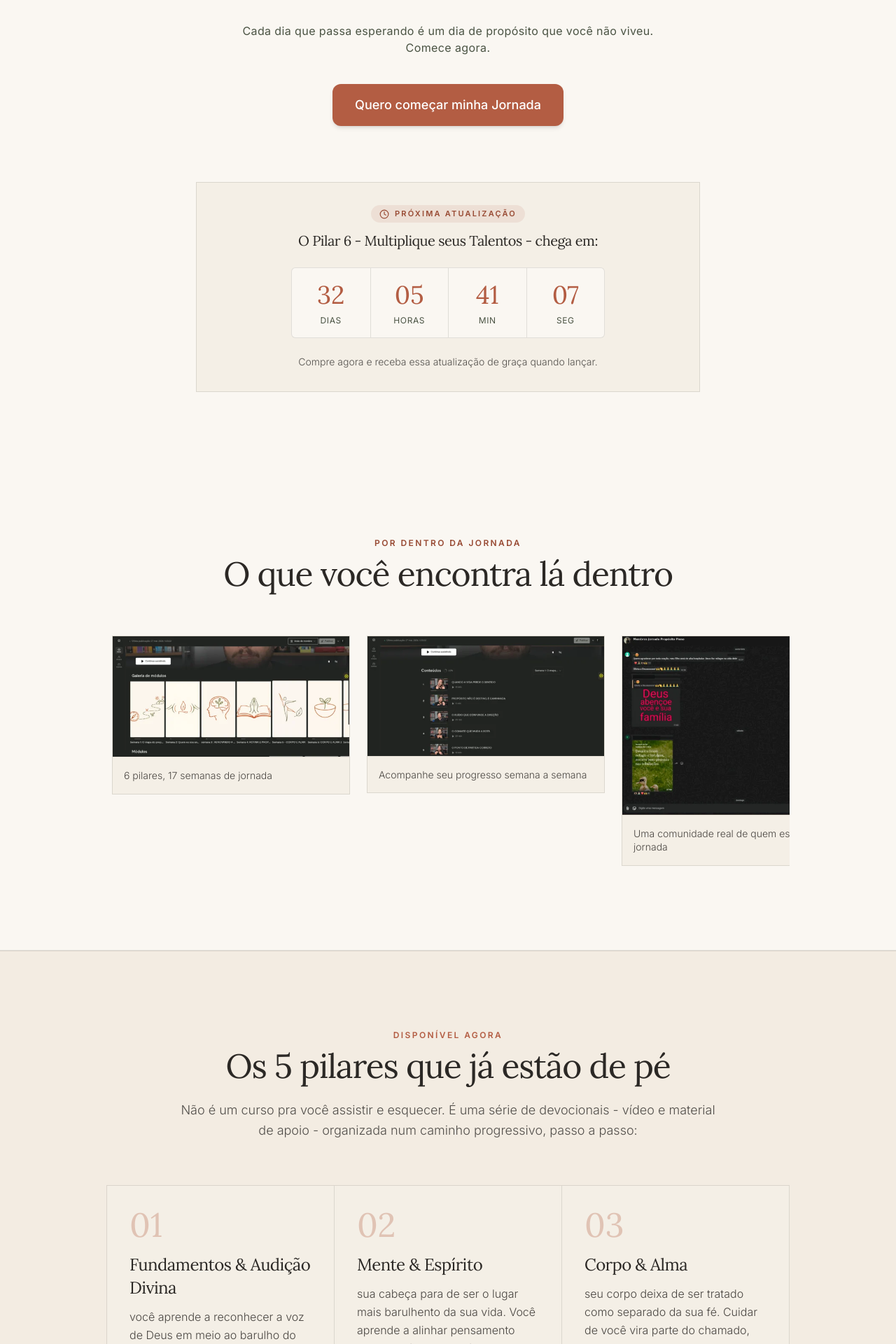
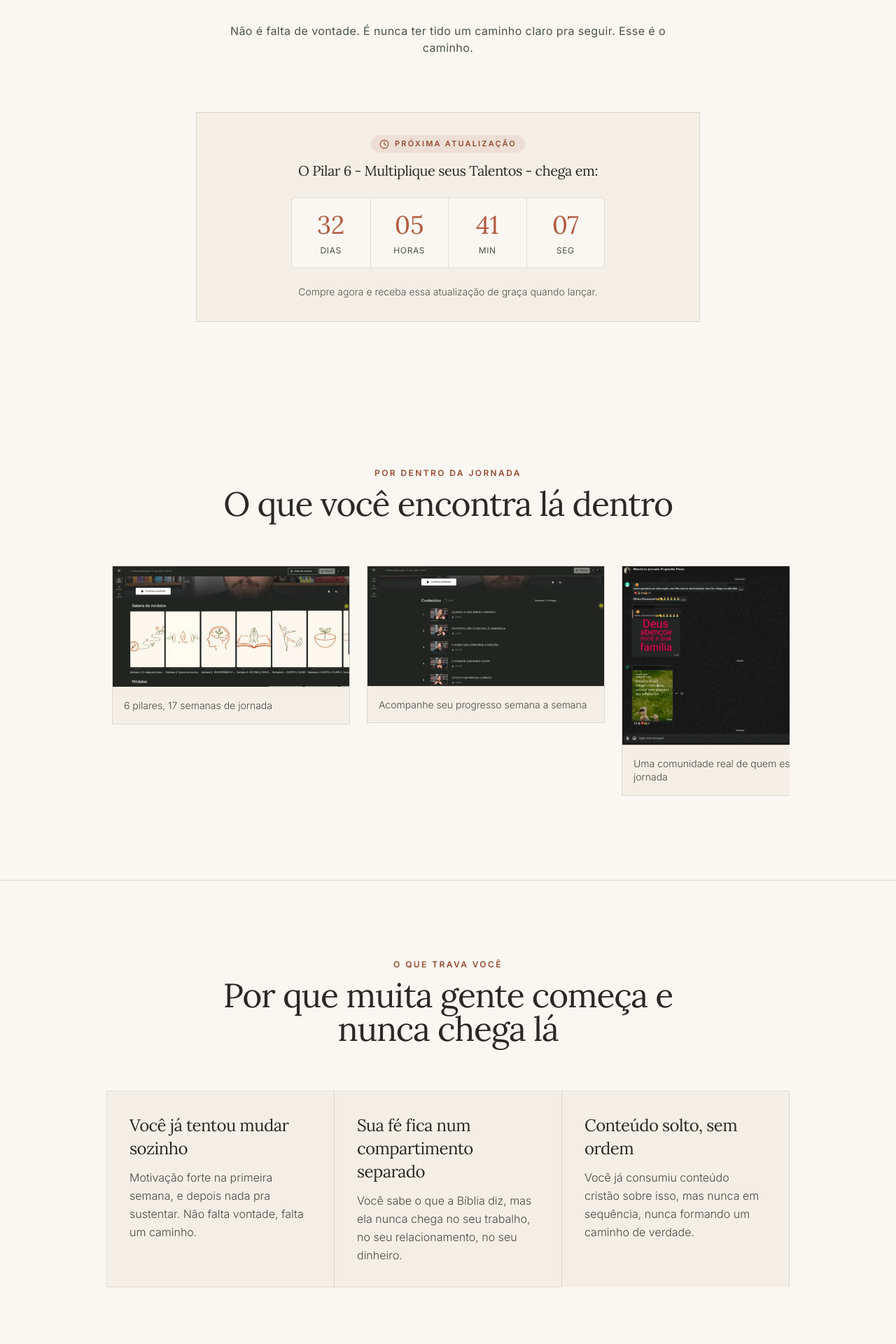
Before and after one commit to tiagoncosta/Jornada-Prop-sito-site-02, a React (Vite) app: page / in a window 1280 px wide. Shown: the part 480-2400 px from the top of the page at 70% size. Built offline with nearby package versions, Linux system fonts and the light colour scheme.

Commit message:
feat: add problem and methodology sections to home

```diff
--- a/src/App.tsx
+++ b/src/App.tsx
@@ -200,6 +200,36 @@ export default function App() {
     }
   ];
 
+  const problemas = [
+    {
+      title: 'Você já tentou mudar sozinho',
+      desc: 'Motivação forte na primeira semana, e depois nada pra sustentar. Não falta vontade, falta um caminho.'
+    },
+    {
+      title: 'Sua fé fica num compartimento separado',
+      desc: 'Você sabe o que a Bíblia diz, mas ela nunca chega no seu trabalho, no seu relacionamento, no seu dinheiro.'
+    },
+    {
+      title: 'Conteúdo solto, sem ordem',
+      desc: 'Você já consumiu conteúdo cristão sobre isso, mas nunca em sequência, nunca formando um caminho de verdade.'
+    }
+  ];
+
+  const passosComoFunciona = [
+    {
+      title: 'Comece pelo Pilar 1',
+      desc: 'A Jornada segue uma ordem definida, um pilar de cada vez. Você não decide o que vem depois, só segue o caminho.'
+    },
+    {
+      title: 'Assista o devocional do dia',
+      desc: 'Vídeo curto, direto ao ponto, dentro da área de membros.'
+    },
+    {
+      title: 'Aplique com o material de apoio',
+      desc: 'O ebook de cada módulo ajuda a levar aquilo pra prática real, antes de seguir pro próximo.'
+    }
+  ];
+
   const scrollToOffer = () => {
     const el = document.getElementById('oferta');
     if (el) {
@@ -241,16 +271,9 @@ export default function App() {
                 Sua vida não vai mudar sozinha. Mas ela também não precisa mudar tudo de uma vez.
               </h1>
 
-              <p className="text-xs sm:text-sm md:text-base font-sans text-olive tracking-wide max-w-2xl mx-auto mb-8 sm:mb-10 px-2">
-                Cada dia que passa esperando é um dia de propósito que você não viveu. Comece agora.
+              <p className="text-xs sm:text-sm md:text-base font-sans text-olive tracking-wide max-w-2xl mx-auto px-2">
+                Não é falta de vontade. É nunca ter tido um caminho claro pra seguir. Esse é o caminho.
               </p>
-
-              <button
-                onClick={scrollToOffer}
-                className="w-full sm:w-auto min-h-[48px] sm:min-w-[300px] bg-accent hover:bg-accent-hover active:scale-[0.98] text-white font-medium py-3.5 sm:py-4 px-6 sm:px-8 rounded-xl shadow-md hover:shadow-lg transition-all text-base sm:text-lg inline-flex items-center justify-center gap-2 cursor-pointer"
-              >
-                <span>Quero começar minha Jornada</span>
-              </button>
             </Reveal>
           </div>
         </section>
@@ -351,6 +374,42 @@ export default function App() {
           </div>
         </section>
 
+        {/* NOVA SEÇÃO: PROBLEMA */}
+        <section className="py-14 sm:py-20 md:py-28 bg-bg border-b border-border">
+          <div className="container mx-auto px-4 sm:px-6 max-w-5xl">
+            <Reveal>
+              <div className="max-w-3xl mx-auto text-center mb-10 sm:mb-16">
+                <span className="text-[11px] sm:text-xs font-sans font-semibold tracking-[0.18em] sm:tracking-[0.2em] text-accent-hover uppercase block mb-2 sm:mb-3">
+                  O QUE TRAVA VOCÊ
+                </span>
+                <h2 className="text-2xl sm:text-4xl md:text-5xl font-display font-normal text-text mb-4 sm:mb-6">
+                  Por que muita gente começa e nunca chega lá
+                </h2>
+              </div>
+            </Reveal>
+
+            <Reveal delay={0.1}>
+              <div className="grid grid-cols-1 md:grid-cols-3 border border-border md:border-b-0 md:border-r-0">
+                {problemas.map((item, idx) => (
+                  <div
+                    key={idx}
+                    className="border-b last:border-b-0 md:border-r md:border-b border-border bg-card p-5 sm:p-8 flex flex-col justify-between"
+                  >
+                    <div>
+                      <h3 className="text-lg sm:text-xl md:text-2xl font-display font-normal text-text mb-2 sm:mb-3 leading-snug">
+                        {item.title}
+                      </h3>
+                      <p className="text-xs sm:text-sm md:text-base text-text/85 font-light leading-relaxed">
+                        {item.desc}
+                      </p>
+                    </div>
+                  </div>
+                ))}
+              </div>
+            </Reveal>
+          </div>
+        </section>
+
         {/* 3. PRODUTO - OS 5 PILARES QUE JÁ ESTÃO DE PÉ */}
         <section className="py-14 sm:py-20 md:py-28 bg-beige-light border-y border-border">
           <div className="container mx-auto px-4 sm:px-6 max-w-5xl">
@@ -408,6 +467,43 @@ export default function App() {
                 </p>
               </div>
             </div>
+          </div>
+        </section>
+
+        {/* NOVA SEÇÃO: COMO FUNCIONA */}
+        <section className="py-14 sm:py-20 md:py-28 bg-bg border-b border-border">
+          <div className="container mx-auto px-4 sm:px-6 max-w-5xl">
+            <Reveal>
+              <div className="max-w-3xl mx-auto text-center mb-10 sm:mb-16">
+                <span className="text-[11px] sm:text-xs font-sans font-semibold tracking-[0.18em] sm:tracking-[0.2em] text-accent-hover uppercase block mb-2 sm:mb-3">
+                  COMO FUNCIONA
+                </span>
+                <h2 className="text-2xl sm:text-4xl md:text-5xl font-display font-normal text-text mb-4 sm:mb-6">
+                  Como funciona
+                </h2>
+              </div>
+            </Reveal>
+
+            <Reveal delay={0.1}>
+              <div className="grid grid-cols-1 md:grid-cols-3 border border-border md:border-b-0 md:border-r-0">
+                {passosComoFunciona.map((item, idx) => (
+                  <div
+                    key={idx}
+                    className="border-b last:border-b-0 md:border-r md:border-b border-border bg-card p-5 sm:p-8 flex flex-col justify-between"
+                  >
+                    <div>
+                      <h3 className="text-lg sm:text-xl md:text-2xl font-display font-normal text-text mb-2 sm:mb-3 leading-snug">
+                        {item.title}
+                      </h3>
+
+                      <p className="text-xs sm:text-sm md:text-base text-text/85 font-light leading-relaxed">
+                        {item.desc}
+                      </p>
+                    </div>
+                  </div>
+                ))}
+              </div>
+            </Reveal>
           </div>
         </section>
 
@@ -499,10 +595,10 @@ export default function App() {
                   </span>
                 </div>
                 <p className="text-xs sm:text-sm font-sans text-olive font-medium">
-                  Vagas limitadas a esse valor.
+                  Esse valor vale até o lançamento dos 3 módulos novos. Depois disso, o preço sobe.
                 </p>
-                <p className="text-xs sm:text-sm md:text-base text-text/80 font-light leading-relaxed px-1">
-                  Os 6 pilares, o caminho inteiro, por um pagamento único de R$97. Você entra uma vez, e esse caminho é seu pra sempre.
+                <p className="text-xs sm:text-sm md:text-base font-sans text-olive font-medium">
+                  Cada semana adiando é uma semana a mais no mesmo lugar.
                 </p>
               </div>
 
```
